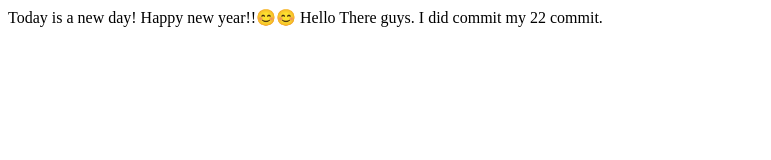
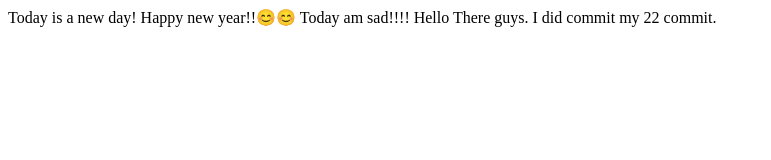
Before and after one commit to fanual-software-dev/Personal-Portfoilio.github.io, a plain HTML site: page New.html in a window 1280 px wide. Shown: the whole page, without its empty margins (0-771 px from the left). Drawn offline with Linux system fonts and the light colour scheme.

Commit message:
Update New.html

```diff
--- a/New.html
+++ b/New.html
@@ -3,6 +3,7 @@
     <div>
       Today is a new day!
       Happy new year!!😊😊
+      Today am sad!!!!
       Hello There guys. I did commit my 22 commit.
     </div>
   </body>
```
